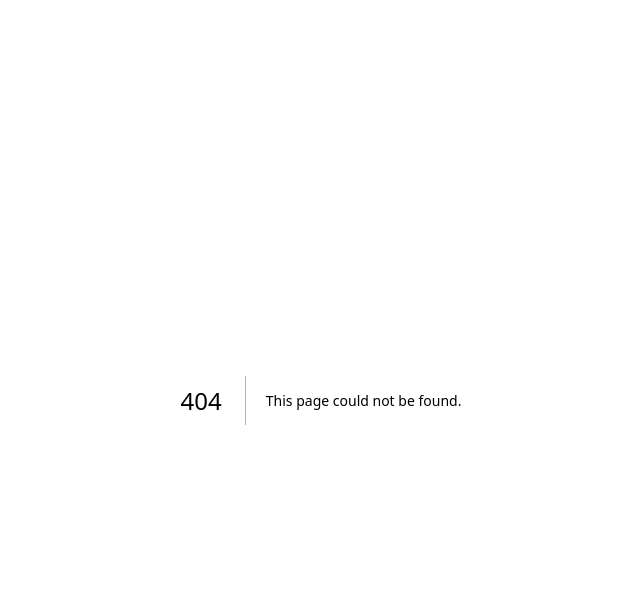
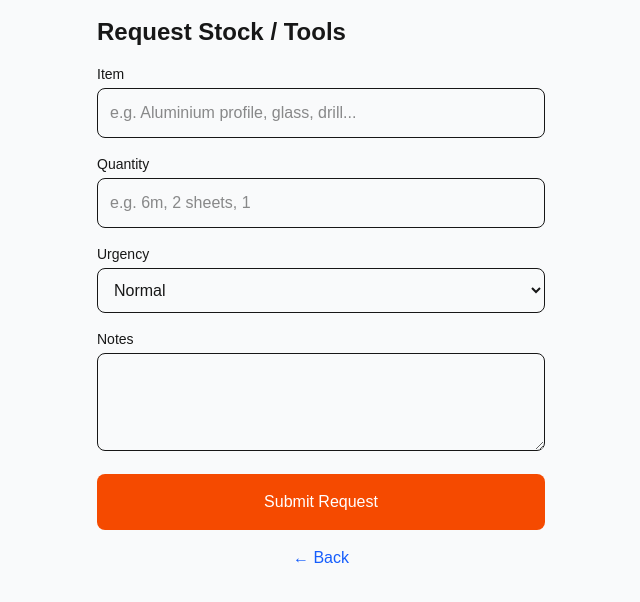
Before and after one commit to TMAAI-cloudAI-cpu/AGS, a Next.js app: page /request in a window 1280 px wide. Before the commit this address had no page. Shown: the top 602 px of the page, without its empty margins (319-959 px from the left). Built offline with nearby package versions, Linux system fonts and the light colour scheme; no server answers.

Commit message:
Add onsite job list, progress reporting with photo upload, and stock request screens

```diff
--- /dev/null
+++ b/src/app/jobs/page.tsx
@@ -0,0 +1,49 @@
+'use client'
+
+import { useEffect, useState } from 'react'
+import { createClient } from '@/lib/supabase/client'
+import Link from 'next/link'
+
+export default function JobsPage() {
+  const [jobs, setJobs] = useState<any[]>([])
+  const supabase = createClient()
+
+  useEffect(() => {
+    async function loadJobs() {
+      const { data } = await supabase
+        .from('jobs')
+        .select('*')
+        .order('created_at', { ascending: false })
+      setJobs(data || [])
+    }
+    loadJobs()
+  }, [])
+
+  return (
+    <main className="min-h-screen bg-gray-50 p-4">
+      <div className="max-w-md mx-auto">
+        <h1 className="text-2xl font-bold mb-4">My Jobs</h1>
+        <div className="space-y-3">
+          {jobs.length === 0 && (
+            <p className="text-gray-500 text-center py-8">No jobs yet</p>
+          )}
+          {jobs.map((job) => (
+            <Link
+              key={job.id}
+              href={`/report/${job.id}`}
+              className="block bg-white p-4 rounded-lg shadow border"
+            >
+              <div className="font-medium">{job.title}</div>
+              <div className="text-sm text-gray-600">{job.customer_name}</div>
+              <div className="text-sm text-gray-500">{job.address}</div>
+              <div className="mt-2 text-xs inline-block px-2 py-1 bg-blue-100 text-blue-800 rounded">
+                {job.status}
+              </div>
+            </Link>
+          ))}
+        </div>
+        <Link href="/" className="block text-center mt-6 text-blue-600">← Back</Link>
+      </div>
+    </main>
+  )
+}
--- /dev/null
+++ b/src/app/report/[id]/page.tsx
@@ -0,0 +1,119 @@
+'use client'
+
+import { useState } from 'react'
+import { createClient } from '@/lib/supabase/client'
+import { useParams, useRouter } from 'next/navigation'
+
+export default function ReportPage() {
+  const { id } = useParams()
+  const router = useRouter()
+  const supabase = createClient()
+  const [status, setStatus] = useState('in_progress')
+  const [notes, setNotes] = useState('')
+  const [photos, setPhotos] = useState<File[]>([])
+  const [loading, setLoading] = useState(false)
+
+  async function handleSubmit(e: React.FormEvent) {
+    e.preventDefault()
+    setLoading(true)
+
+    // Create progress report
+    const { data: report, error } = await supabase
+      .from('progress_reports')
+      .insert({
+        job_id: id,
+        status,
+        notes,
+      })
+      .select()
+      .single()
+
+    if (error) {
+      alert('Error saving report')
+      setLoading(false)
+      return
+    }
+
+    // Upload photos
+    for (const photo of photos) {
+      const path = `${id}/${Date.now()}-${photo.name}`
+      const { error: uploadError } = await supabase.storage
+        .from('job-photos')
+        .upload(path, photo)
+
+      if (!uploadError) {
+        await supabase.from('photos').insert({
+          job_id: id,
+          progress_report_id: report.id,
+          storage_path: path,
+        })
+      }
+    }
+
+    setLoading(false)
+    router.push('/jobs')
+  }
+
+  return (
+    <main className="min-h-screen bg-gray-50 p-4">
+      <div className="max-w-md mx-auto">
+        <h1 className="text-2xl font-bold mb-4">Report Progress</h1>
+
+        <form onSubmit={handleSubmit} className="space-y-4">
+          <div>
+            <label className="block text-sm font-medium mb-1">Status</label>
+            <select
+              value={status}
+              onChange={(e) => setStatus(e.target.value)}
+              className="w-full p-3 border rounded-lg"
+            >
+              <option value="arrived">Arrived</option>
+              <option value="in_progress">In Progress</option>
+              <option value="waiting">Waiting for Material</option>
+              <option value="complete">Complete</option>
+              <option value="issue">Issue</option>
+            </select>
+          </div>
+
+          <div>
+            <label className="block text-sm font-medium mb-1">Notes</label>
+            <textarea
+              value={notes}
+              onChange={(e) => setNotes(e.target.value)}
+              className="w-full p-3 border rounded-lg"
+              rows={4}
+              placeholder="What was done / any issues..."
+            />
+          </div>
+
+          <div>
+            <label className="block text-sm font-medium mb-1">Photos</label>
+            <input
+              type="file"
+              accept="image/*"
+              capture="environment"
+              multiple
+              onChange={(e) => setPhotos(Array.from(e.target.files || []))}
+              className="w-full"
+            />
+            {photos.length > 0 && (
+              <p className="text-sm text-gray-600 mt-1">{photos.length} photo(s) selected</p>
+            )}
+          </div>
+
+          <button
+            type="submit"
+            disabled={loading}
+            className="w-full bg-green-600 text-white py-4 rounded-lg font-medium disabled:opacity-50"
+          >
+            {loading ? 'Saving...' : 'Submit Report'}
+          </button>
+        </form>
+
+        <button onClick={() => router.back()} className="block text-center mt-4 text-blue-600 w-full">
+          ← Back
+        </button>
+      </div>
+    </main>
+  )
+}
--- /dev/null
+++ b/src/app/request/page.tsx
@@ -0,0 +1,102 @@
+'use client'
+
+import { useState } from 'react'
+import { createClient } from '@/lib/supabase/client'
+import { useRouter } from 'next/navigation'
+
+export default function RequestPage() {
+  const router = useRouter()
+  const supabase = createClient()
+  const [item, setItem] = useState('')
+  const [quantity, setQuantity] = useState('')
+  const [urgency, setUrgency] = useState('normal')
+  const [notes, setNotes] = useState('')
+  const [loading, setLoading] = useState(false)
+
+  async function handleSubmit(e: React.FormEvent) {
+    e.preventDefault()
+    setLoading(true)
+
+    const { error } = await supabase.from('stock_requests').insert({
+      item,
+      quantity,
+      urgency,
+      notes,
+    })
+
+    setLoading(false)
+    if (error) {
+      alert('Error submitting request')
+    } else {
+      router.push('/')
+    }
+  }
+
+  return (
+    <main className="min-h-screen bg-gray-50 p-4">
+      <div className="max-w-md mx-auto">
+        <h1 className="text-2xl font-bold mb-4">Request Stock / Tools</h1>
+
+        <form onSubmit={handleSubmit} className="space-y-4">
+          <div>
+            <label className="block text-sm font-medium mb-1">Item</label>
+            <input
+              type="text"
+              value={item}
+              onChange={(e) => setItem(e.target.value)}
+              className="w-full p-3 border rounded-lg"
+              placeholder="e.g. Aluminium profile, glass, drill..."
+              required
+            />
+          </div>
+
+          <div>
+            <label className="block text-sm font-medium mb-1">Quantity</label>
+            <input
+              type="text"
+              value={quantity}
+              onChange={(e) => setQuantity(e.target.value)}
+              className="w-full p-3 border rounded-lg"
+              placeholder="e.g. 6m, 2 sheets, 1"
+            />
+          </div>
+
+          <div>
+            <label className="block text-sm font-medium mb-1">Urgency</label>
+            <select
+              value={urgency}
+              onChange={(e) => setUrgency(e.target.value)}
+              className="w-full p-3 border rounded-lg"
+            >
+              <option value="low">Low</option>
+              <option value="normal">Normal</option>
+              <option value="urgent">Urgent</option>
+            </select>
+          </div>
+
+          <div>
+            <label className="block text-sm font-medium mb-1">Notes</label>
+            <textarea
+              value={notes}
+              onChange={(e) => setNotes(e.target.value)}
+              className="w-full p-3 border rounded-lg"
+              rows={3}
+            />
+          </div>
+
+          <button
+            type="submit"
+            disabled={loading}
+            className="w-full bg-orange-600 text-white py-4 rounded-lg font-medium disabled:opacity-50"
+          >
+            {loading ? 'Sending...' : 'Submit Request'}
+          </button>
+        </form>
+
+        <button onClick={() => router.back()} className="block text-center mt-4 text-blue-600 w-full">
+          ← Back
+        </button>
+      </div>
+    </main>
+  )
+}
```
